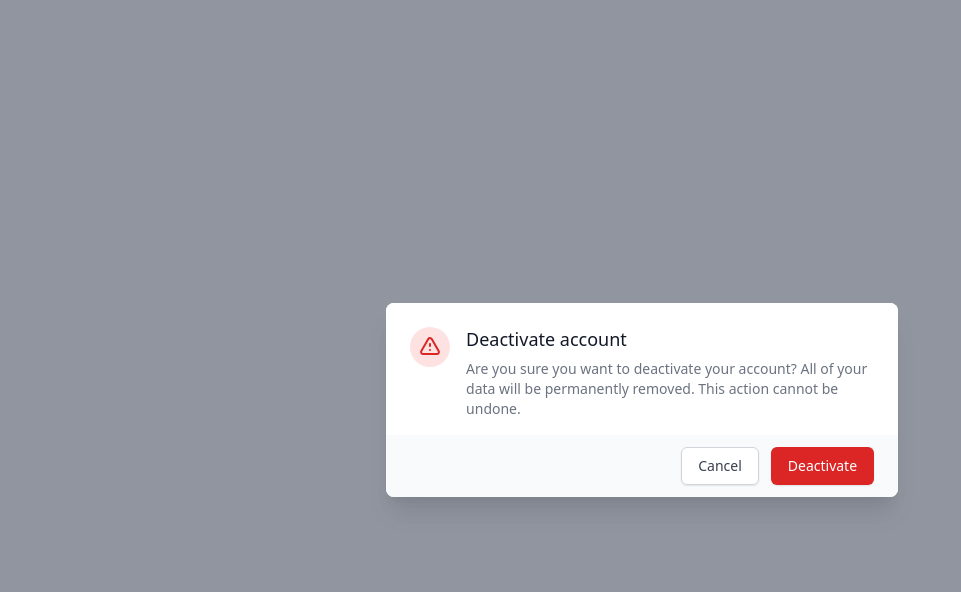
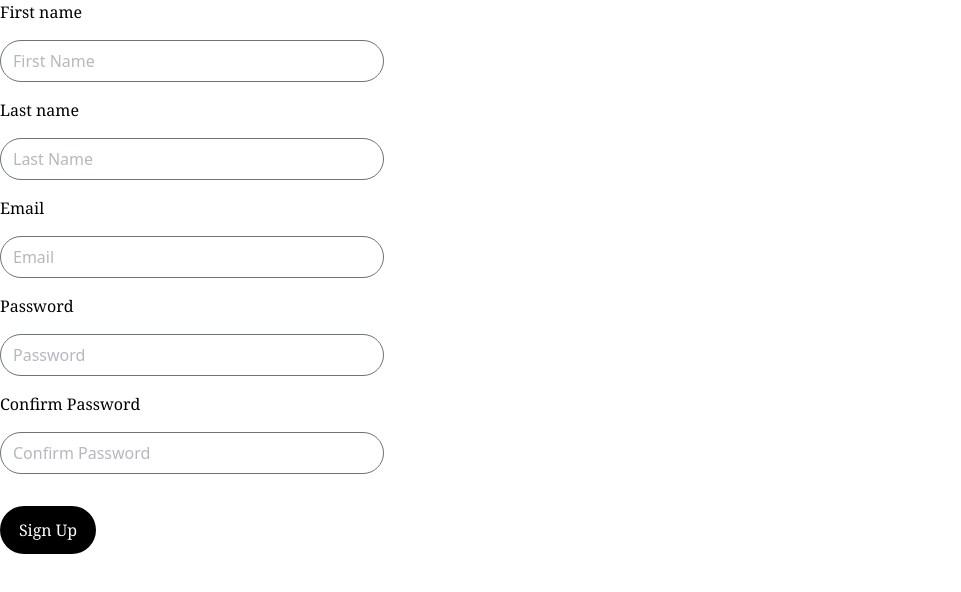
Before and after one commit to Elouaeramine/Gym-Master-ClientSide, an Angular app: page / in a window 1280 px wide. Shown: the top 592 px of the page, without its empty margins (0-961 px from the left). Built offline with nearby package versions, Linux system fonts and the light colour scheme; what @tailwindcss/typography would draw is missing.

Commit message:
Login form

```diff
--- a/src/app/app.component.html
+++ b/src/app/app.component.html
@@ -1,50 +1 @@
-<div class="fixed z-10 inset-0 overflow-y-auto">
-  <div class="flex items-end justify-center min-h-screen pt-4 px-4 pb-20 text-center sm:block sm:p-0">
-    <div class="fixed inset-0 transition-opacity">
-      <div class="absolute inset-0 bg-gray-500 opacity-75"></div>
-    </div>
-    <span class="hidden sm:inline-block sm:align-middle sm:h-screen"></span>&#8203;
-    <div
-      class="inline-block align-bottom bg-white rounded-lg text-left overflow-hidden shadow-xl transform transition-all sm:my-8 sm:align-middle sm:max-w-lg sm:w-full"
-      role="dialog" aria-modal="true" aria-labelledby="modal-headline">
-      <div class="bg-white px-4 pt-5 pb-4 sm:p-6 sm:pb-4">
-        <div class="sm:flex sm:items-start">
-          <div
-            class="mx-auto flex-shrink-0 flex items-center justify-center h-12 w-12 rounded-full bg-red-100 sm:mx-0 sm:h-10 sm:w-10">
-            <!-- Heroicon name: exclamation -->
-            <svg class="h-6 w-6 text-red-600" xmlns="http://www.w3.org/2000/svg" fill="none" viewBox="0 0 24 24"
-              stroke="currentColor">
-              <path stroke-linecap="round" stroke-linejoin="round" stroke-width="2"
-                d="M12 9v2m0 4h.01m-6.938 4h13.856c1.54 0 2.502-1.667 1.732-3L13.732 4c-.77-1.333-2.694-1.333-3.464 0L3.34 16c-.77 1.333.192 3 1.732 3z" />
-            </svg>
-          </div>
-          <div class="mt-3 text-center sm:mt-0 sm:ml-4 sm:text-left">
-            <h3 class="text-lg leading-6 font-medium text-gray-900" id="modal-headline">
-              Deactivate account
-            </h3>
-            <div class="mt-2">
-              <p class="text-sm leading-5 text-gray-500">
-                Are you sure you want to deactivate your account? All of your data will be permanently removed. This
-                action cannot be undone.
-              </p>
-            </div>
-          </div>
-        </div>
-      </div>
-      <div class="bg-gray-50 px-4 py-3 sm:px-6 sm:flex sm:flex-row-reverse">
-        <span class="flex w-full rounded-md shadow-sm sm:ml-3 sm:w-auto">
-          <button type="button"
-            class="inline-flex justify-center w-full rounded-md border border-transparent px-4 py-2 bg-red-600 text-base leading-6 font-medium text-white shadow-sm hover:bg-red-500 focus:outline-none focus:border-red-700 focus:shadow-outline-red transition ease-in-out duration-150 sm:text-sm sm:leading-5">
-            Deactivate
-          </button>
-        </span>
-        <span class="mt-3 flex w-full rounded-md shadow-sm sm:mt-0 sm:w-auto">
-          <button type="button"
-            class="inline-flex justify-center w-full rounded-md border border-gray-300 px-4 py-2 bg-white text-base leading-6 font-medium text-gray-700 shadow-sm hover:text-gray-500 focus:outline-none focus:border-blue-300 focus:shadow-outline-blue transition ease-in-out duration-150 sm:text-sm sm:leading-5">
-            Cancel
-          </button>
-        </span>
-      </div>
-    </div>
-  </div>
-</div>
+<app-login></app-login>
--- a/src/app/app.module.ts
+++ b/src/app/app.module.ts
@@ -2,10 +2,12 @@ import { NgModule } from '@angular/core';
 import { BrowserModule } from '@angular/platform-browser';
 
 import { AppComponent } from './app.component';
+import { LoginComponent } from './login/login.component';
 
 @NgModule({
   declarations: [
-    AppComponent
+    AppComponent,
+    LoginComponent
   ],
   imports: [
     BrowserModule
--- /dev/null
+++ b/src/app/login/login.component.html
@@ -0,0 +1,13 @@
+<form>
+    <label for="fname" class="font-medium text-base font-serif">First name</label><br>
+     <input type="text" id="fname" name="fname" placeholder="First Name" class="placeholder-gray-500 placeholder-opacity-50 w-96 rounded-full my-4"><br>
+    <label for="lname" class="font-medium text-base font-serif">Last name</label><br>
+     <input type="text" id="lname" name="lname" placeholder="Last Name" class="placeholder-gray-500 placeholder-opacity-50 w-96 rounded-full my-4"><br>
+    <label for="email" class="font-medium text-base font-serif">Email</label><br>
+     <input type="email" id="email" name="email" placeholder="Email" class="placeholder-gray-500 placeholder-opacity-50 w-96 rounded-full my-4"><br>
+    <label for="password" class="font-medium text-base font-serif">Password</label><br>
+     <input type="password" id="password" name="password" placeholder="Password" class="placeholder-gray-500 placeholder-opacity-50 w-96 rounded-full my-4"><br>
+    <label for="cPassword" class="font-medium text-base font-serif">Confirm Password</label><br>
+     <input type="password" id="cpassword" name="cpassword" placeholder="Confirm Password" class="placeholder-gray-500 placeholder-opacity-50 w-96 rounded-full my-4"><br>
+    <button type="submit" class="w-24 my-4 text-white bg-black rounded-full py-3 px-6... font-medium text-base font-serif border-black">Sign Up</button>
+</form>
--- /dev/null
+++ b/src/app/login/login.component.ts
@@ -0,0 +1,15 @@
+import { Component, OnInit } from '@angular/core';
+
+@Component({
+  selector: 'app-login',
+  templateUrl: './login.component.html',
+  styleUrls: ['./login.component.scss']
+})
+export class LoginComponent implements OnInit {
+
+  constructor() { }
+
+  ngOnInit(): void {
+  }
+
+}
```
Also changed, not shown: src/app/login/login.component.scss (added), 1 other file (tests, documents, lock files or other folders).
